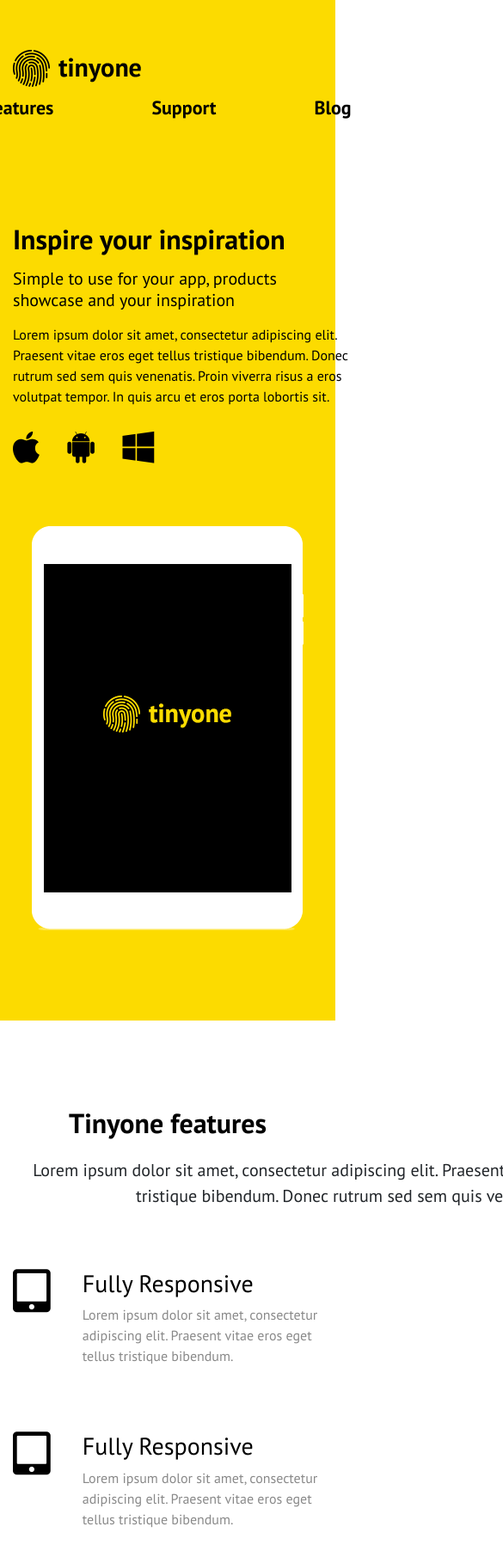
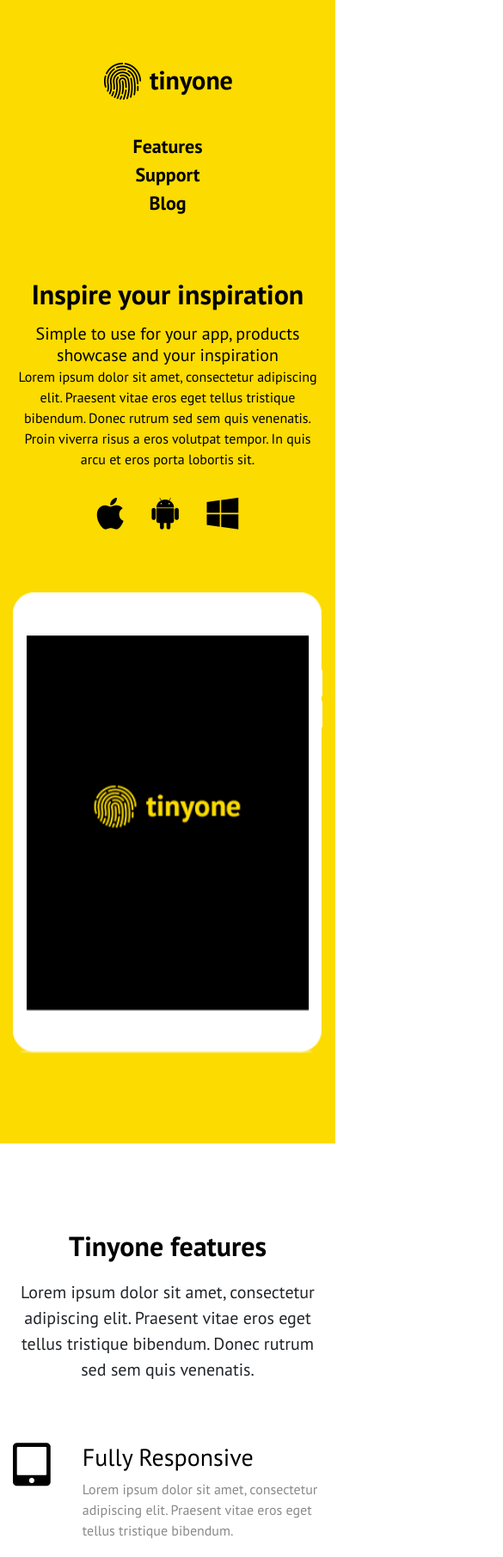
Before and after one commit to PermanentAS/permanentas.github.io, a plain HTML site: page index.html in a window 390 px wide. Shown: the top 1811 px of the page at 86% size, 585 px wide, since content can reach past the window. Drawn offline with Linux system fonts and the light colour scheme.

Commit message:
Added media and some animations

```diff
--- a/css/main.css
+++ b/css/main.css
@@ -188,9 +188,55 @@ header{
 /* Медиа-запросы */
 
 @media screen and (max-width: 992px) {
+    .logo{
+        display: block;
+        margin: 15px auto 30px;
+    }
 
+    .offer{
+        text-align: center;
+    }
+
+    .offer__text{
+        margin: 0 auto;
+        width: auto;
+    }
+
+    .icons{
+        justify-content: center;
+        margin-top: 20px;
+    }
+
+    .icons__item:nth-child(3){
+        margin-right: 0;
+    }
+
+    .form__input{
+        width: 100%;
+    }
+
+    .form__btn{
+        margin-left: 0;
+        width: 100%;
+        margin-top: 20px;
+    }
+
+    .title__text{
+        width: auto;
+    }
 }
 
 @media screen and (max-width: 576px) {
+    .ipad{
+        width: 100%;
+    }
 
+    .menu{
+        flex-direction: column;
+        text-align: center;
+    }
+
+    .offer{
+        margin-top: 70px;
+    }
 }
--- a/index.html
+++ b/index.html
@@ -2,8 +2,7 @@
 <html lang="en">
 <head>
     <meta charset="UTF-8">
-    <meta name="viewport"
-          content="width=device-width, user-scalable=no, initial-scale=1.0, maximum-scale=1.0, minimum-scale=1.0">
+    <meta name="viewport" content="width=device-width, user-scalable=no, initial-scale=1.0, maximum-scale=1.0, minimum-scale=1.0">
     <meta http-equiv="X-UA-Compatible" content="ie=edge">
     <title>Tinyone</title>
 
@@ -22,13 +21,13 @@
             <div class="row">
 
                 <div class="col-lg-3">
-                    <img src="img/logo.png" alt="Tinyone" class="logo">
+                    <img src="img/logo.png" alt="Tinyone" class="logo animated fadeInLeft">
                 </div>
 
                 <div class="col-lg-5 ml-auto">
 
                     <nav>
-                        <ul class="menu d-flex justify-content-center">
+                        <ul class="menu d-flex justify-content-center animated fadeInRight">
                             <li class="menu__item">
                                 <a href="#" class="">Features</a>
                             </li>
@@ -48,7 +47,7 @@
             <div class="row">
 
                 <div class="col-lg-6">
-                    <div class="offer">
+                    <div class="offer animated fadeInLeft">
 
                         <h1 class="offer__title">Inspire your inspiration</h1>
 
@@ -84,7 +83,7 @@
                 </div>
 
                 <div class="col-lg-5 ml-auto">
-                    <img src="img/ipad-new.png" alt="ipad" class="ipad">
+                    <img src="img/ipad-new.png" alt="ipad" class="ipad animated fadeInRight">
                 </div>
 
             </div>
@@ -98,7 +97,7 @@
             <div class="row">
 
                 <div class="col-lg-12">
-                    <div class="title">
+                    <div class="title animated fadeInUp">
                         <h2 class="title__main">Tinyone features</h2>
                         <p class="title__text"> Lorem ipsum dolor sit amet, consectetur adipiscing elit.
                                                 Praesent vitae eros eget tellus tristique bibendum.
@@ -111,7 +110,7 @@
             <div class="row">
 
                 <div class="col-lg-4">
-                    <div class="feature d-flex">
+                    <div class="feature d-flex animated fadeInUp">
                         <i class="fas fa-tablet-alt feature__icon"></i>
                         <div class="feature__block">
                             <h3 class="feature__title">Fully Responsive</h3>
@@ -120,7 +119,7 @@
                     </div>
                 </div>
                 <div class="col-lg-4">
-                    <div class="feature d-flex">
+                    <div class="feature d-flex animated fadeInUp">
                         <i class="fas fa-tablet-alt feature__icon"></i>
                         <div class="feature__block">
                             <h3 class="feature__title">Fully Responsive</h3>
@@ -129,7 +128,7 @@
                     </div>
                 </div>
                 <div class="col-lg-4">
-                    <div class="feature d-flex">
+                    <div class="feature d-flex animated fadeInUp">
                         <i class="fas fa-tablet-alt feature__icon"></i>
                         <div class="feature__block">
                             <h3 class="feature__title">Fully Responsive</h3>
@@ -138,7 +137,7 @@
                     </div>
                 </div>
                 <div class="col-lg-4">
-                    <div class="feature d-flex">
+                    <div class="feature d-flex animated fadeInUp">
                         <i class="fas fa-tablet-alt feature__icon"></i>
                         <div class="feature__block">
                             <h3 class="feature__title">Fully Responsive</h3>
@@ -147,7 +146,7 @@
                     </div>
                 </div>
                 <div class="col-lg-4">
-                    <div class="feature d-flex">
+                    <div class="feature d-flex animated fadeInUp">
                         <i class="fas fa-tablet-alt feature__icon"></i>
                         <div class="feature__block">
                             <h3 class="feature__title">Fully Responsive</h3>
@@ -156,7 +155,7 @@
                     </div>
                 </div>
                 <div class="col-lg-4">
-                    <div class="feature d-flex">
+                    <div class="feature d-flex animated fadeInUp">
                         <i class="fas fa-tablet-alt feature__icon"></i>
                         <div class="feature__block">
                             <h3 class="feature__title">Fully Responsive</h3>
@@ -176,7 +175,7 @@
             <div class="row">
 
                 <div class="col-lg-12">
-                    <div class="title">
+                    <div class="title animated fadeInUp">
                         <h2 class="title__main yellow">Keep in touch with us</h2>
                         <p class="title__text"> Lorem ipsum dolor sit amet, consectetur adipiscing elit.
                                                 Praesent vitae eros eget tellus tristique bibendum.
@@ -189,7 +188,7 @@
             <div class="row">
 
                 <div class="col-lg-10 m-auto">
-                    <form class="form">
+                    <form class="form animated fadeInUp">
                         <input type="email" name="" placeholder="Enter your email for update" class="form__input" required>
                         <button type="submit" class="form__btn">SUBMIT</button>
                     </form>
@@ -204,7 +203,7 @@
         <div class="container">
             <div class="row">
                 <div class="col-lg-12">
-                    <div class="credits">
+                    <div class="credits animated fadeInUp">
                             HALOVIETNAM LTD
                             66, Dang Van ngu, Dong Da
                             Hanoi, Vietnam
```
